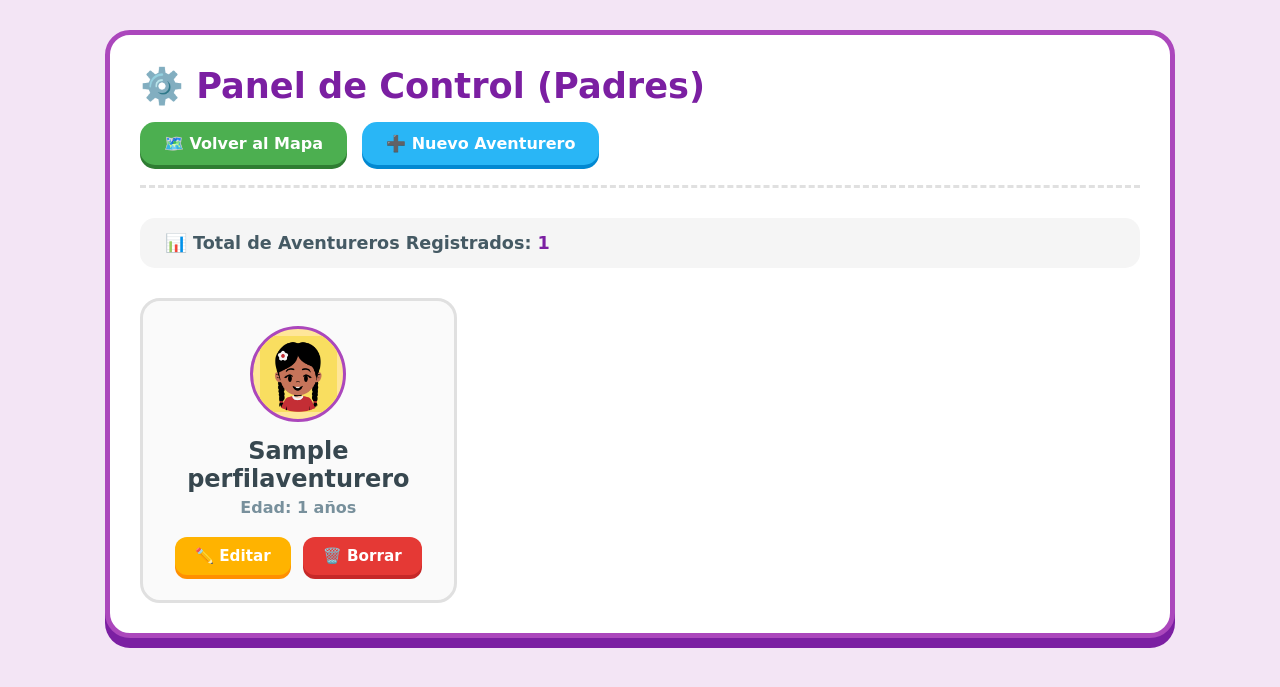
After one commit to karenjandres14/Proyecto_Ing.Software, a Django app: page /area-padres/ in a window 1280 px wide. The commit adds this page. Shown: the top 687 px of the page. Run offline with Django 5.2, Linux system fonts and the light colour scheme; tables that the repository leaves empty hold one stand-in row (values such as "Sample post").

Commit message:
Actualizando repositorio

```diff
--- /dev/null
+++ b/pasitos_project/core/templates/core/area_padres.html
@@ -0,0 +1,205 @@
+{% load static %}
+<!DOCTYPE html>
+<html lang="es">
+<head>
+    <meta charset="UTF-8">
+    <meta name="viewport" content="width=device-width, initial-scale=1.0">
+    <title>Pasitos al Saber - Área de Padres</title>
+    <style>
+        body {
+            background-color: #F3E5F5;
+            font-family: 'Comic Sans MS', 'Arial', sans-serif;
+            margin: 0;
+            padding: 30px;
+        }
+        .panel-container {
+            max-width: 1000px;
+            margin: 0 auto;
+            background-color: white;
+            border-radius: 25px;
+            border: 5px solid #AB47BC;
+            box-shadow: 0px 10px 0px #7B1FA2;
+            padding: 30px;
+        }
+        .header-panel {
+            display: flex;
+            justify-content: space-between;
+            align-items: center;
+            border-bottom: 3px dashed #E0E0E0;
+            padding-bottom: 20px;
+            margin-bottom: 30px;
+            flex-wrap: wrap;
+            gap: 15px;
+        }
+        .header-panel h1 {
+            color: #7B1FA2;
+            margin: 0;
+            font-size: 2.2rem;
+        }
+
+        /* Botones superiores */
+        .header-buttons {
+            display: flex;
+            gap: 15px;
+        }
+        .btn-header {
+            padding: 12px 24px;
+            border-radius: 15px;
+            font-weight: bold;
+            text-decoration: none;
+            color: white;
+            font-size: 1rem;
+            transition: transform 0.1s;
+        }
+        .btn-mapa {
+            background-color: #4CAF50; /* Verde */
+            box-shadow: 0px 4px 0px #2E7D32;
+        }
+        .btn-nuevo {
+            background-color: #29B6F6; /* Azul */
+            box-shadow: 0px 4px 0px #0288D1;
+        }
+        .btn-header:active {
+            transform: translateY(4px);
+            box-shadow: none;
+        }
+
+        /* Barra de herramientas estilizada (Solo Estadísticas) */
+        .tools-bar {
+            display: flex;
+            justify-content: flex-start;
+            align-items: center;
+            margin-bottom: 30px;
+            background-color: #F5F5F5;
+            padding: 15px 25px;
+            border-radius: 15px;
+        }
+        .stats-box {
+            font-size: 1.1rem;
+            color: #455A64;
+            font-weight: bold;
+        }
+
+        /* Lista de Perfiles de Hijos */
+        .perfiles-grid {
+            display: grid;
+            grid-template-columns: repeat(auto-fill, minmax(260px, 1fr));
+            gap: 25px;
+        }
+        .tarjeta-hijo {
+            background-color: #FAFAFA;
+            border: 3px solid #E0E0E0;
+            border-radius: 20px;
+            padding: 25px;
+            text-align: center;
+            transition: transform 0.2s;
+        }
+        .tarjeta-hijo:hover {
+            transform: translateY(-5px);
+        }
+        .avatar-hijo-circulo {
+            width: 90px;
+            height: 90px;
+            background-color: #FFE699;
+            border-radius: 50%;
+            margin: 0 auto 15px auto;
+            display: flex;
+            justify-content: center;
+            align-items: center;
+            border: 3px solid #AB47BC;
+            overflow: hidden;
+        }
+        .avatar-hijo-circulo img {
+            width: 85%;
+            height: 85%;
+            object-fit: contain;
+        }
+        .tarjeta-hijo h3 {
+            margin: 5px 0;
+            color: #37474F;
+            font-size: 1.5rem;
+        }
+        .tarjeta-hijo p {
+            margin: 0 0 20px 0;
+            color: #78909C;
+            font-weight: bold;
+        }
+
+        /* Botones de Acción */
+        .acciones-container {
+            display: flex;
+            justify-content: center;
+            gap: 12px;
+        }
+        .btn-accion {
+            padding: 10px 20px;
+            border-radius: 12px;
+            color: white;
+            text-decoration: none;
+            font-weight: bold;
+            font-size: 0.95rem;
+        }
+        .btn-editar {
+            background-color: #FFB300;
+            box-shadow: 0px 4px 0px #FF8F00;
+        }
+        .btn-eliminar {
+            background-color: #E53935;
+            box-shadow: 0px 4px 0px #C62828;
+        }
+        .btn-accion:active {
+            transform: translateY(3px);
+            box-shadow: none;
+        }
+    </style>
+</head>
+<body>
+
+    <div class="panel-container">
+        <div class="header-panel">
+            <h1>⚙️ Panel de Control (Padres)</h1>
+
+            <div class="header-buttons">
+                <a href="{% url ruta_mapa_principal %}" class="btn-header btn-mapa">🗺️ Volver al Mapa</a>
+                <a href="{% url 'crear_perfil' %}" class="btn-header btn-nuevo">➕ Nuevo Aventurero</a>
+            </div>
+        </div>
+
+        <div class="tools-bar">
+            <div class="stats-box">
+                📊 Total de Aventureros Registrados: <span style="color: #7B1FA2;">{{ total_aventureros }}</span>
+            </div>
+        </div>
+
+        <div class="perfiles-grid">
+            {% for p in perfiles %}
+            <div class="tarjeta-hijo">
+                <div class="avatar-hijo-circulo">
+                    {% if p.avatar == 'avatar1' %}
+                        <img src="{% static 'core/Imagenes/avatar1.png' %}" alt="Avatar">
+                    {% elif p.avatar == 'avatar2' %}
+                        <img src="{% static 'core/Imagenes/avatar2.png' %}" alt="Avatar">
+                    {% elif p.avatar == 'avatar3' %}
+                        <img src="{% static 'core/Imagenes/avatar3.png' %}" alt="Avatar">
+                    {% elif p.avatar == 'avatar4' %}
+                        <img src="{% static 'core/Imagenes/avatar4.png' %}" alt="Avatar">
+                    {% endif %}
+                </div>
+                <h3>{{ p.nombre_usuario }}</h3>
+                <p>Edad: {{ p.edad }} años</p>
+
+                <div class="acciones-container">
+                    <a href="{% url 'editar_perfil' p.id %}" class="btn-accion btn-editar">✏️ Editar</a>
+                    <a href="{% url 'eliminar_perfil' p.id %}" class="btn-accion btn-eliminar" onclick="return confirm('¿Seguro que deseas eliminar permanentemente este perfil aventurero?');">🗑️ Borrar</a>
+                </div>
+            </div>
+            {% empty %}
+            <div style="grid-column: 1/-1; text-align: center; color: #78909C; padding: 20px;">
+                <p style="font-size: 1.2rem;">No hay perfiles creados todavía. ¡Crea uno usando el botón superior azul!</p>
+            </div>
+            {% endfor %}
+        </div>
+    </div>
+
+</body>
+</html>
--- a/pasitos_project/core/templates/core/dashboard_5_7.html
+++ b/pasitos_project/core/templates/core/dashboard_5_7.html
@@ -518,6 +518,9 @@
 
             if (parseInt(respuestaUsuario) === resultadoCorrecto) {
                 alert("¡Verificación aprobada! Abriendo opciones de configuración...");
+
+                // Redireccionamos a la URL de Django correspondiente al área de padres
+                window.location.href = "{% url 'area_padres' %}";
             } else {
                 alert("Respuesta incorrecta. ¡Acceso protegido para adultos! ⛔");
             }
--- a/pasitos_project/core/urls.py
+++ b/pasitos_project/core/urls.py
@@ -18,6 +18,8 @@ urlpatterns = [
     # Nueva ruta: Filtro de seguridad y panel de control de los padres
     path('panel-tutores/', views.panel_tutores, name='panel_tutores'),
 
-
+    path('area-padres/', views.area_padres, name='area_padres'),
+    path('area-padres/editar/<int:perfil_id>/', views.editar_perfil, name='editar_perfil'),
+    path('area-padres/eliminar/<int:perfil_id>/', views.eliminar_perfil, name='eliminar_perfil'),
 
 ]
--- a/pasitos_project/core/views.py
+++ b/pasitos_project/core/views.py
@@ -1,4 +1,4 @@
-from django.shortcuts import render, redirect
+from django.shortcuts import render, redirect, get_object_or_404  # <-- ACTUALIZADO: Se añade get_object_or_404
 from django.contrib.auth.decorators import login_required
 from .models import PerfilAventurero, Registro  # <-- IMPORTANTE: Importa el nuevo modelo aquí
 
@@ -129,7 +129,7 @@ def perfil_alumno_view(request):
     return render(request, 'core/perfil_alumno.html', {'perfil': perfil})
 
 
-# --- CONTROL DE PADRES (CORREGIDO Y AJUSTADO AL ALUMNO ACTIVO) ---
+# --- CONTROL DE PADRES (GESTIÓN DE PERFILES DESDE EL ÁREA DE TUTORES) ---
 
 def panel_tutores(request):
     # 1. Intentamos buscar al niño que está jugando actualmente usando el ID de la sesión
@@ -148,3 +148,44 @@ def panel_tutores(request):
         'hijo': niño_activo,
     }
     return render(request, 'core/panel_tutores.html', context)
+
+
+# 1. Vista principal del área de padres para listar perfiles (OPTIMIZADA CON BUSCADOR Y REGRESO)
+def area_padres(request):
+    todos_los_perfiles = PerfilAventurero.objects.all().order_by('-id')
+    total_aventureros = todos_los_perfiles.count()
+
+    # Determinar a qué mapa regresar si el padre presiona "Volver al Mapa"
+    ultimo_perfil = todos_los_perfiles.first()
+    if ultimo_perfil and ultimo_perfil.edad in [3, 4]:
+        ruta_mapa_principal = 'dashboard_infantil_baja'
+    else:
+        ruta_mapa_principal = 'dashboard_infantil_alta'
+
+    contexto = {
+        'perfiles': todos_los_perfiles,
+        'total_aventureros': total_aventureros,
+        'ruta_mapa_principal': ruta_mapa_principal
+    }
+    return render(request, 'core/area_padres.html', contexto)
+
+
+# 2. Vista para Editar un Perfil Existente
+def editar_perfil(request, perfil_id):
+    perfil = get_object_or_404(PerfilAventurero, id=perfil_id)
+
+    if request.method == 'POST':
+        perfil.nombre_usuario = request.POST.get('nombre_usuario')
+        perfil.edad = int(request.POST.get('edad'))
+        perfil.avatar = request.POST.get('avatar')
+        perfil.save()  # Guarda los cambios en MySQL
+        return redirect('area_padres')  # Regresa al panel de control
+
+    return render(request, 'core/editar_perfil.html', {'perfil': perfil})
+
+
+# 3. Vista para Eliminar un Perfil
+def eliminar_perfil(request, perfil_id):
+    perfil = get_object_or_404(PerfilAventurero, id=perfil_id)
+    perfil.delete()  # Borra el registro de MySQL
+    return redirect('area_padres')
--- a/pasitos_project/pasitos_project/urls.py
+++ b/pasitos_project/pasitos_project/urls.py
@@ -4,4 +4,6 @@ from django.urls import path, include
 urlpatterns = [
     path('admin/', admin.site.urls),
     path('', include('core.urls')),
+
+
 ]
```
Also changed, not shown: pasitos_project/core/templates/core/dashboard_3_4.html (+10 -10 lines), pasitos_project/core/templates/core/editar_perfil.html (added, +127 -0 lines).
